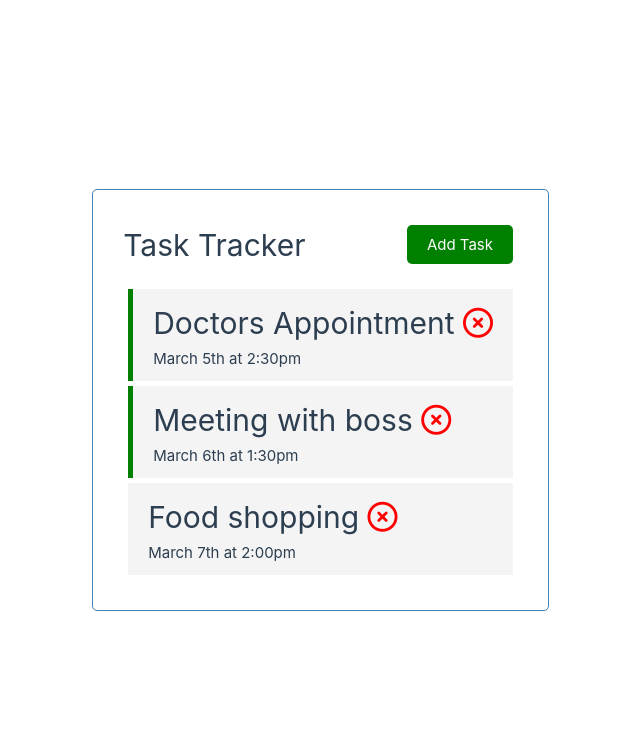
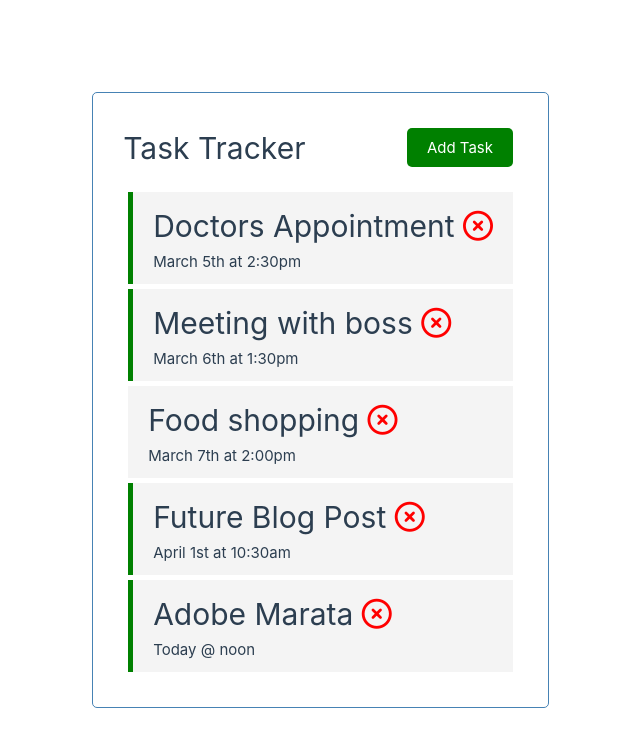
Before and after one commit to collinsigeh/jpp-vue-task-tracker, a Vue app: page / in a window 1280 px wide. Shown: the top 746 px of the page, without its empty margins (91-731 px from the left). Built offline with nearby package versions, Linux system fonts and the light colour scheme; data requests are answered from the project's data file.

Commit message:
refactored the AddTask code to work with the json-backend

```diff
--- a/db.json
+++ b/db.json
@@ -17,6 +17,18 @@
       "text": "Food shopping",
       "day": "March 7th at 2:00pm",
       "reminder": false
+    },
+    {
+      "text": "Future Blog Post",
+      "day": "April 1st at 10:30am",
+      "reminder": true,
+      "id": "grwxvwJ"
+    },
+    {
+      "text": "Adobe Marata",
+      "day": "Today @ noon",
+      "reminder": true,
+      "id": "Kk8Zhqe"
     }
   ]
 }
--- a/src/App.vue
+++ b/src/App.vue
@@ -20,8 +20,17 @@ export default {
     toggleTask(id) {
       this.tasks = this.tasks.map(task => task.id === id ? { ...task, reminder: !task.reminder} : {...task});
     },
-    addTask(newTask) {
-      this.tasks = [ ...this.tasks, newTask ];
+    async addTask(newTask) {
+      const res = await fetch('http://localhost:5000/tasks', {
+        method: 'POST',
+        headers: {
+          'Content-type': 'application/json'
+        },
+        body: JSON.stringify(newTask)
+      });
+      const data = await res.json();
+
+      this.tasks = [ ...this.tasks, data ];
       this.showForm = false;
     },
     toggleAddTask() {
@@ -29,7 +38,9 @@ export default {
     },
     async fetchTasks() {
       const res = await fetch('http://localhost:5000/tasks');
+      // console.log(res.status + ': ' + res.statusText);
       const data = await res.json();
+      // console.log(data);
       return data;
     },
     async fetchTask(id) {
```
